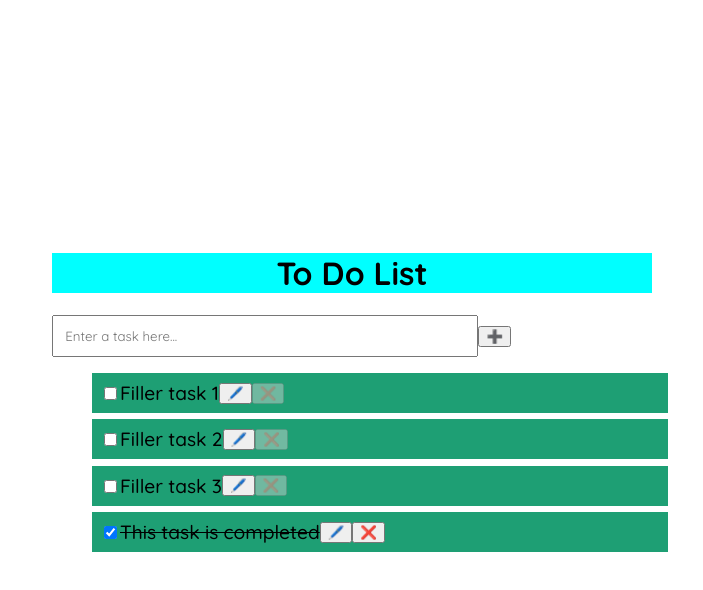
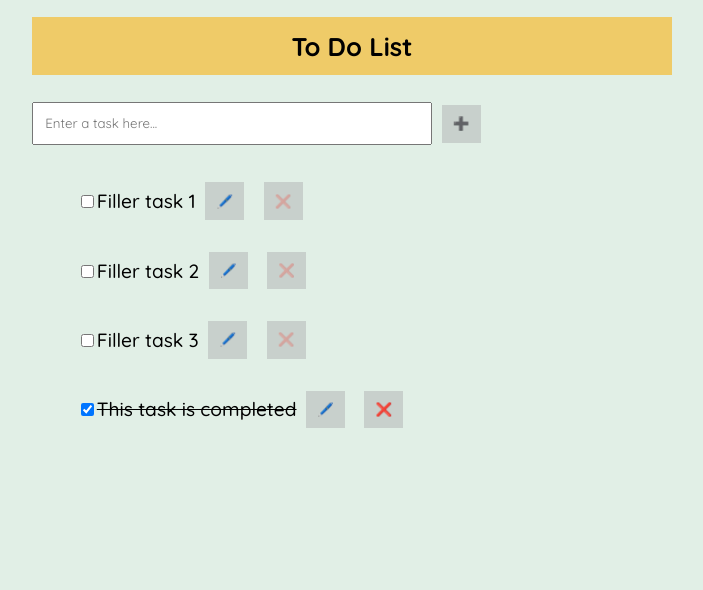
Before and after one commit to SleepyDroids/classic_to_do_list, a React (Vite) app: page / in a window 1280 px wide. Shown: the top 590 px of the page, without its empty margins (288-991 px from the left). Built offline with nearby package versions, Linux system fonts and the light colour scheme.

Commit message:
updating css, working on making it accessibility friendly

```diff
--- a/src/index.css
+++ b/src/index.css
@@ -1,4 +1,8 @@
 @import url("https://fonts.googleapis.com/css2?family=Quicksand:wght@300..700&display=swap");
+
+* {
+    box-sizing: border-box;
+}
 
 body {
   margin: 0;
@@ -10,22 +14,40 @@ body {
   font-style: normal;
   display: flex;
   justify-content: center;
-  align-items: center;
+  align-items: space-between;
+
+  background-color: #E1EFE6;
+}
+
+.container {
+    margin-top: 1.3rem;
 }
 
 header {
   width: 100%;
   text-align: center;
-  background-color: aqua;
+  background-color: #EFCB68;
+}
+
+header > h1 {
+    font-size: 1.6rem;
+    padding: .8rem;
 }
 
 .container {
-  width: 600px;
   margin-inline: auto;
 }
 
 button {
   cursor: pointer;
+  border: none;
+  padding: .7rem;
+  margin: .6rem;
+  background-color: #C8D0CC;
+}
+
+button:disabled {
+  cursor: not-allowed;
 }
 
 .completed {
@@ -46,12 +68,11 @@ li {
   display: flex;
   align-items: center;
   list-style-type: none;
-  padding: .5rem;
-  margin: .4rem 0;
+  padding: 0.3rem;
+  margin: 0.2rem 0;
   font-size: 1.2rem;
   font-weight: 500;
-  width: 100%;
-  background-color: hsl(160, 68%, 37%);
+  width: 600px;
 }
 
 li > span {
```
